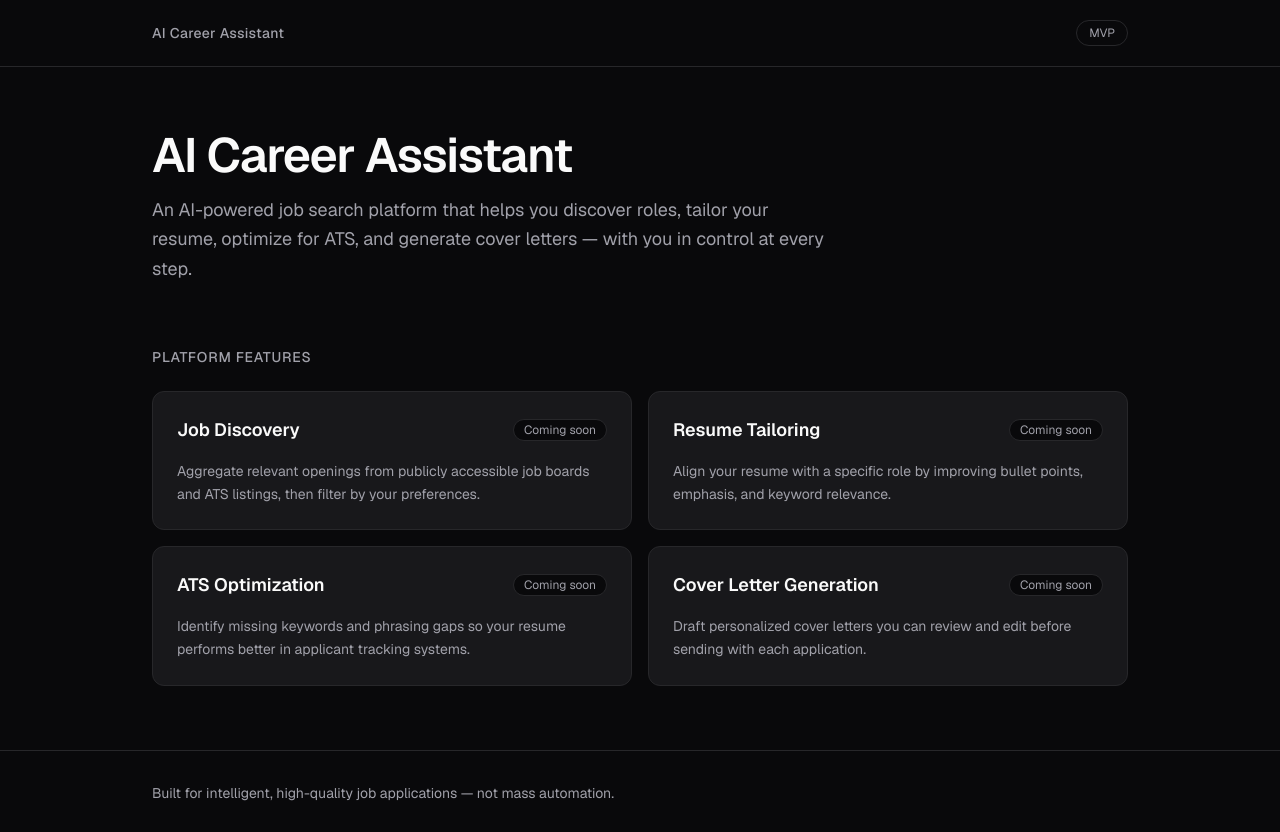
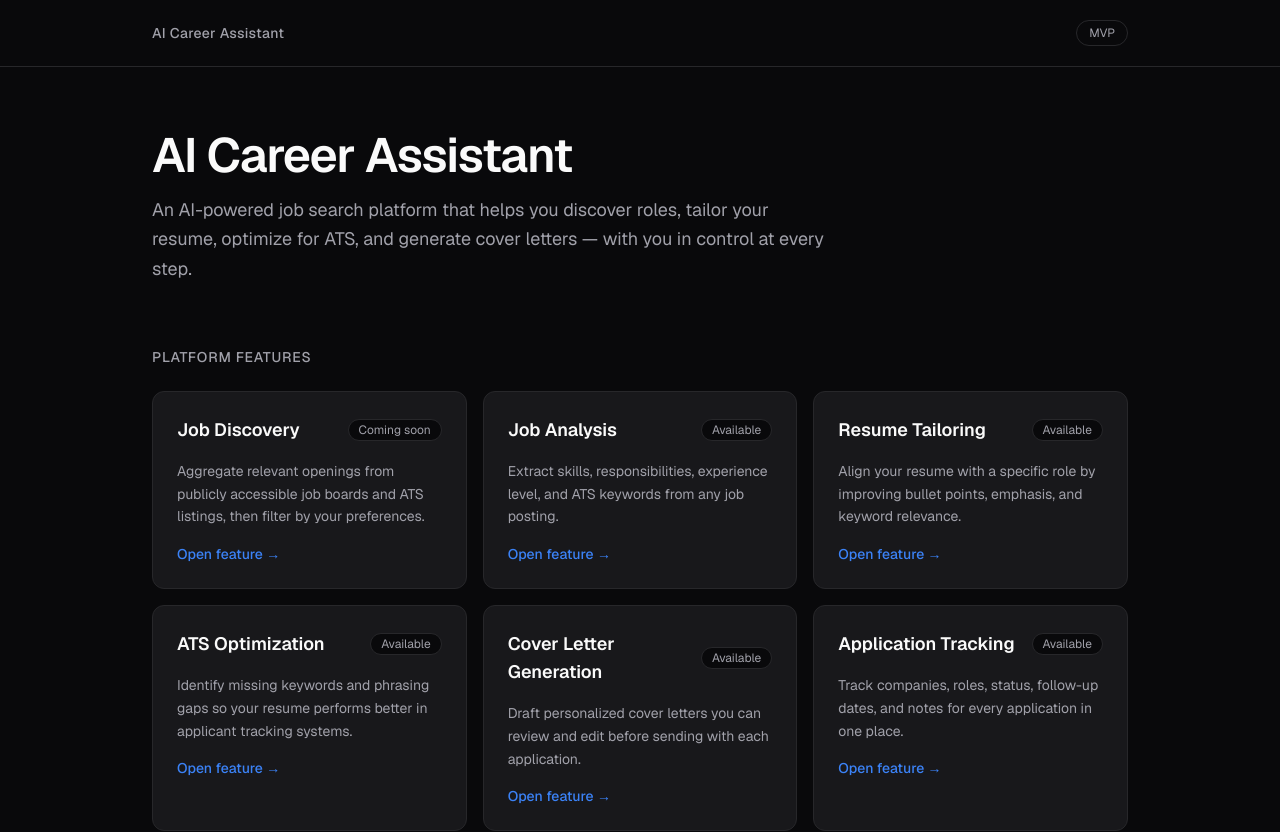
Before and after one commit to Nat-Glenn/ai-career-assistant, a Next.js app: page / in a window 1280 px wide. Shown: the top 832 px of the page. Built offline with nearby package versions, Linux system fonts and the light colour scheme.

Commit message:
Link landing page feature routes

```diff
--- /dev/null
+++ b/src/app/jobs/page.tsx
@@ -0,0 +1,44 @@
+import Link from "next/link";
+
+/**
+ * Placeholder for the Job Discovery engine (not built yet).
+ * Job Analysis is available at /jobs/analyze.
+ */
+export default function JobsPage() {
+  return (
+    <div className="min-h-full">
+      <header className="border-b border-card-border">
+        <div className="mx-auto flex max-w-3xl items-center justify-between px-6 py-5">
+          <Link
+            href="/"
+            className="text-sm text-muted transition-colors hover:text-foreground"
+          >
+            ← Home
+          </Link>
+          <span className="text-sm font-medium text-foreground">Job discovery</span>
+        </div>
+      </header>
+
+      <main className="mx-auto max-w-3xl px-6 py-12">
+        <div className="rounded-xl border border-card-border bg-card p-8">
+          <span className="rounded-full border border-card-border bg-background px-3 py-1 text-xs text-muted">
+            Coming soon
+          </span>
+          <h1 className="mt-4 text-3xl font-semibold tracking-tight text-foreground">
+            Job discovery
+          </h1>
+          <p className="mt-3 text-muted">
+            Automatic job aggregation from publicly accessible sources is on the
+            roadmap. For now, you can analyze a job description you already have.
+          </p>
+          <Link
+            href="/jobs/analyze"
+            className="mt-6 inline-block rounded-lg bg-accent px-5 py-2.5 text-sm font-medium text-white transition-opacity hover:opacity-90"
+          >
+            Go to job analysis
+          </Link>
+        </div>
+      </main>
+    </div>
+  );
+}
--- a/src/app/page.tsx
+++ b/src/app/page.tsx
@@ -5,21 +5,38 @@ const features = [
     title: "Job Discovery",
     description:
       "Aggregate relevant openings from publicly accessible job boards and ATS listings, then filter by your preferences.",
+    href: "/jobs",
+    status: "Coming soon",
+  },
+  {
+    title: "Job Analysis",
+    description:
+      "Extract skills, responsibilities, experience level, and ATS keywords from any job posting.",
+    href: "/jobs/analyze",
   },
   {
     title: "Resume Tailoring",
     description:
       "Align your resume with a specific role by improving bullet points, emphasis, and keyword relevance.",
+    href: "/resume/tailor",
   },
   {
     title: "ATS Optimization",
     description:
       "Identify missing keywords and phrasing gaps so your resume performs better in applicant tracking systems.",
+    href: "/resume/ats-optimize",
   },
   {
     title: "Cover Letter Generation",
     description:
       "Draft personalized cover letters you can review and edit before sending with each application.",
+    href: "/cover-letter/generate",
+  },
+  {
+    title: "Application Tracking",
+    description:
+      "Track companies, roles, status, follow-up dates, and notes for every application in one place.",
+    href: "/applications",
   },
 ] as const;
 
@@ -53,12 +70,14 @@ export default function Home() {
           <h2 className="mb-6 text-sm font-medium uppercase tracking-wider text-muted">
             Platform features
           </h2>
-          <div className="grid gap-4 sm:grid-cols-2">
+          <div className="grid gap-4 sm:grid-cols-2 lg:grid-cols-3">
             {features.map((feature) => (
               <FeatureCard
                 key={feature.title}
                 title={feature.title}
                 description={feature.description}
+                href={feature.href}
+                status={"status" in feature ? feature.status : undefined}
               />
             ))}
           </div>
--- a/src/components/ui/feature-card.tsx
+++ b/src/components/ui/feature-card.tsx
@@ -1,23 +1,47 @@
+import Link from "next/link";
+
 type FeatureCardProps = {
   title: string;
   description: string;
+  /** When set, the card links to a feature page. */
+  href?: string;
+  /** Badge text — defaults to "Available" when linked, "Coming soon" otherwise. */
   status?: string;
 };
+
+const cardClassName =
+  "block rounded-xl border border-card-border bg-card p-6 transition-colors hover:border-zinc-700";
 
 export function FeatureCard({
   title,
   description,
-  status = "Coming soon",
+  href,
+  status,
 }: FeatureCardProps) {
-  return (
-    <article className="rounded-xl border border-card-border bg-card p-6 transition-colors hover:border-zinc-700">
+  const badge = status ?? (href ? "Available" : "Coming soon");
+
+  const content = (
+    <>
       <div className="mb-4 flex items-center justify-between gap-3">
         <h2 className="text-lg font-semibold text-foreground">{title}</h2>
         <span className="shrink-0 rounded-full border border-card-border bg-background px-2.5 py-0.5 text-xs text-muted">
-          {status}
+          {badge}
         </span>
       </div>
       <p className="text-sm leading-relaxed text-muted">{description}</p>
-    </article>
+      {href && (
+        <p className="mt-4 text-sm font-medium text-accent">Open feature →</p>
+      )}
+    </>
   );
+
+  if (href) {
+    return (
+      <Link href={href} className={cardClassName}>
+        {content}
+      </Link>
+    );
+  }
+
+  return <article className={cardClassName}>{content}</article>;
 }
```
